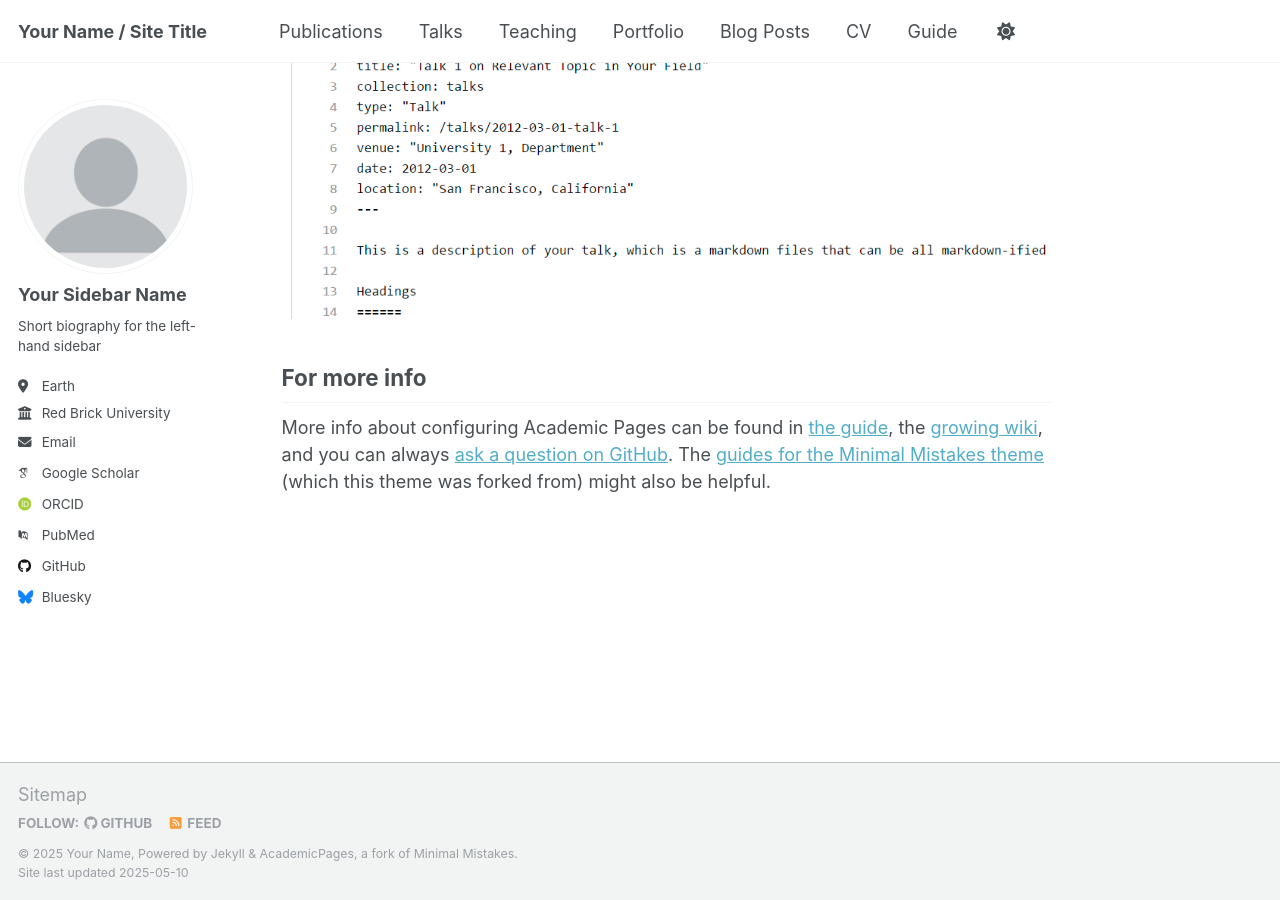
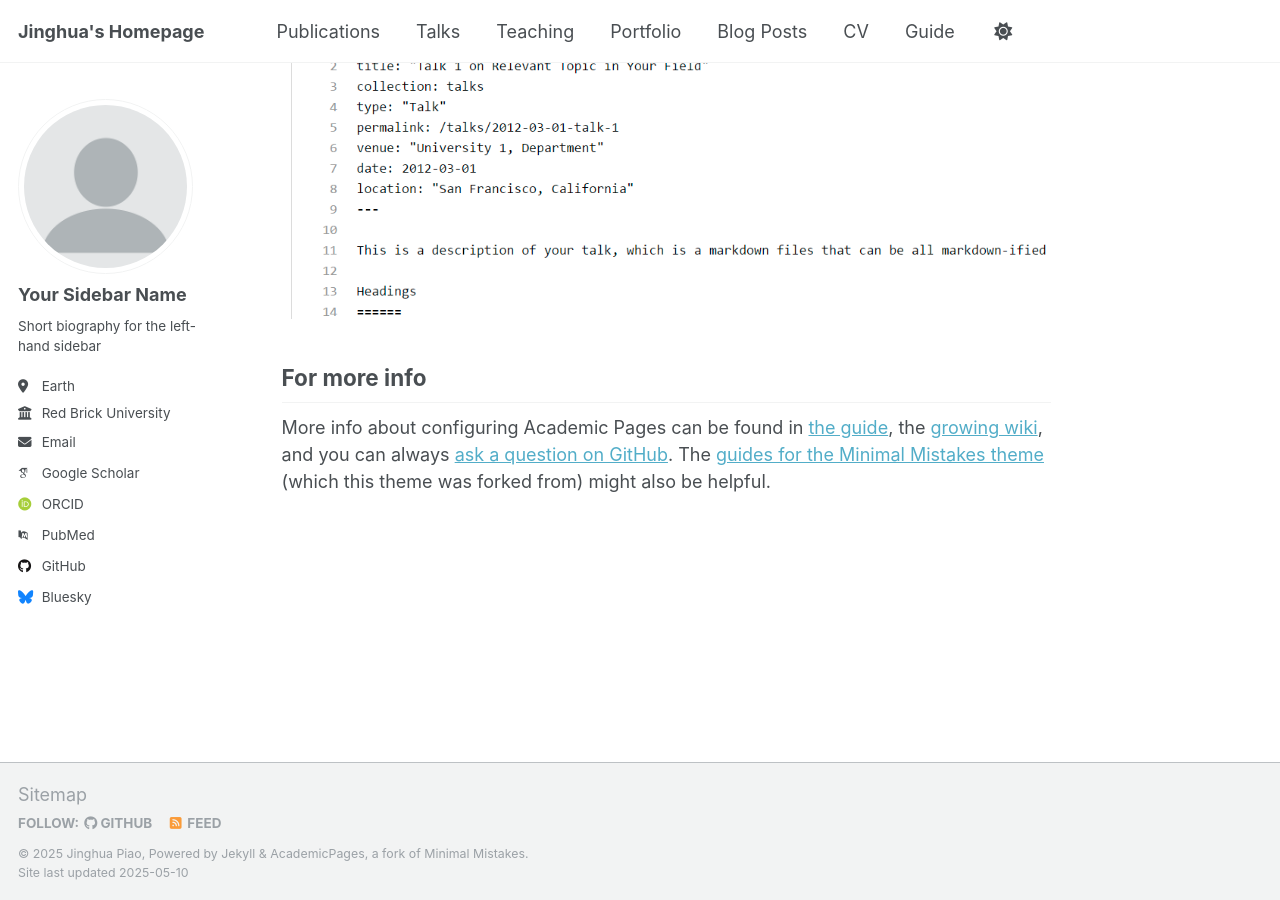
Before and after one commit to Piaojh97/Piaojh97.github.io, a Jekyll site: the page built from _pages/about.md, in a window 1280 px wide and 900 px high, scrolled down 2636 px. Built offline with Jekyll 4.4.1, drawn with Linux system fonts in a browser that asks for light colours; some web fonts are replaced.

Commit message:
Update _config.yml

```diff
--- a/_config.yml
+++ b/_config.yml
@@ -9,9 +9,9 @@
 # Basic Site Settings
 locale                   : "en-US"
 site_theme               : "default"
-title                    : "Your Name / Site Title"
+title                    : "Jinghua's Homepage"
 title_separator          : "-"
-name                     : &name "Your Name"
+name                     : &name "Jinghua Piao"
 description              : &description "personal description"
 url                      : https://academicpages.github.io # the base hostname & protocol for your site e.g. "https://[your GitHub username].github.io"
 baseurl                  : "" # the subpath of your site, e.g. "/blog"
```
